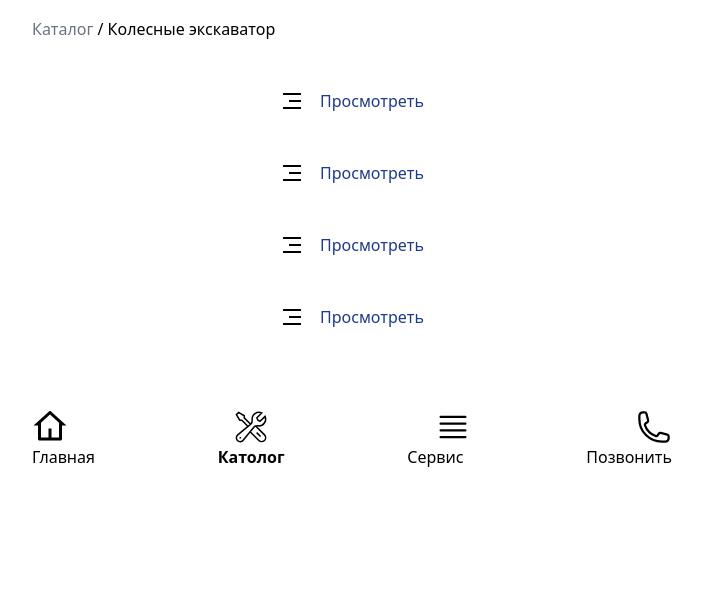
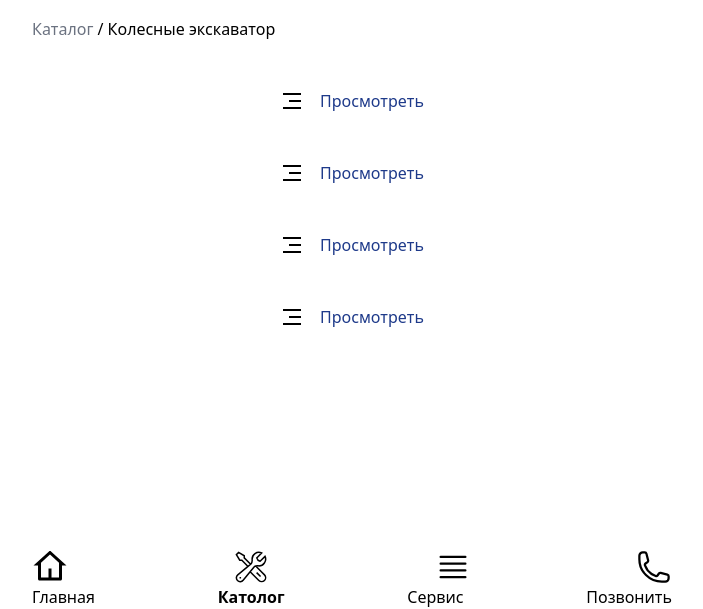
Before and after one commit to romandev06/road-construction-equipment, a website: page about.html in a window 1280 px wide. Shown: the part 191-800 px from the top of the page, without its empty margins (288-991 px from the left). Drawn offline with Linux system fonts and the light colour scheme.

Commit message:
Add files via upload

```diff
--- a/about.html
+++ b/about.html
@@ -14,7 +14,7 @@
     <link rel="stylesheet" href="cssAll/animation.css">
 </head>
 <body>
-    <div class="max-w-screen-sm mx-auto">
+    <div class="wrapper max-w-screen-sm mx-auto">
         <header class="mt-5">
             <section>
                 <article class="flex justify-between">
@@ -102,11 +102,10 @@
                         <svg xmlns="http://www.w3.org/2000/svg" class="mt-12" fill="black" viewBox="0 0 24 24" width="24" height="24"><path d="M3 4H21V6H3V4ZM9 11H21V13H9V11ZM3 18H21V20H3V18Z"></path></svg>
                         <details>
                             <summary class="summary-styles">Просмотреть</summary>
-                            <img src="img/Карточка товара.svg" alt="">
+                            <img class="img-travel-bottom" src="img/Карточка товара.svg" alt="">
                         </details>
                     </div>
                 </article>
-
             </main>
 
 
@@ -130,6 +129,6 @@
                     </nav>
                 </section>
             </footer>
-            </div>
+        </div>
 </body>
 </html>
--- a/cssAll/animation.css
+++ b/cssAll/animation.css
@@ -1,3 +1,19 @@
+body,
+html {
+    height: 100%;
+}
+
+.wrapper {
+    height: 100%;
+    display: flex;
+    flex-direction: column;
+}
+
+main {
+    flex: 1 1 auto;
+}
+
+
 button {
     animation: buttonsAnimation 3s linear infinite;
 }
```
Also changed, not shown: call.html (+1 -1 lines), index.html (+1 -1 lines), service.html (+1 -1 lines), css/otherPage.css (line endings or trailing spaces), public/styles.css.
